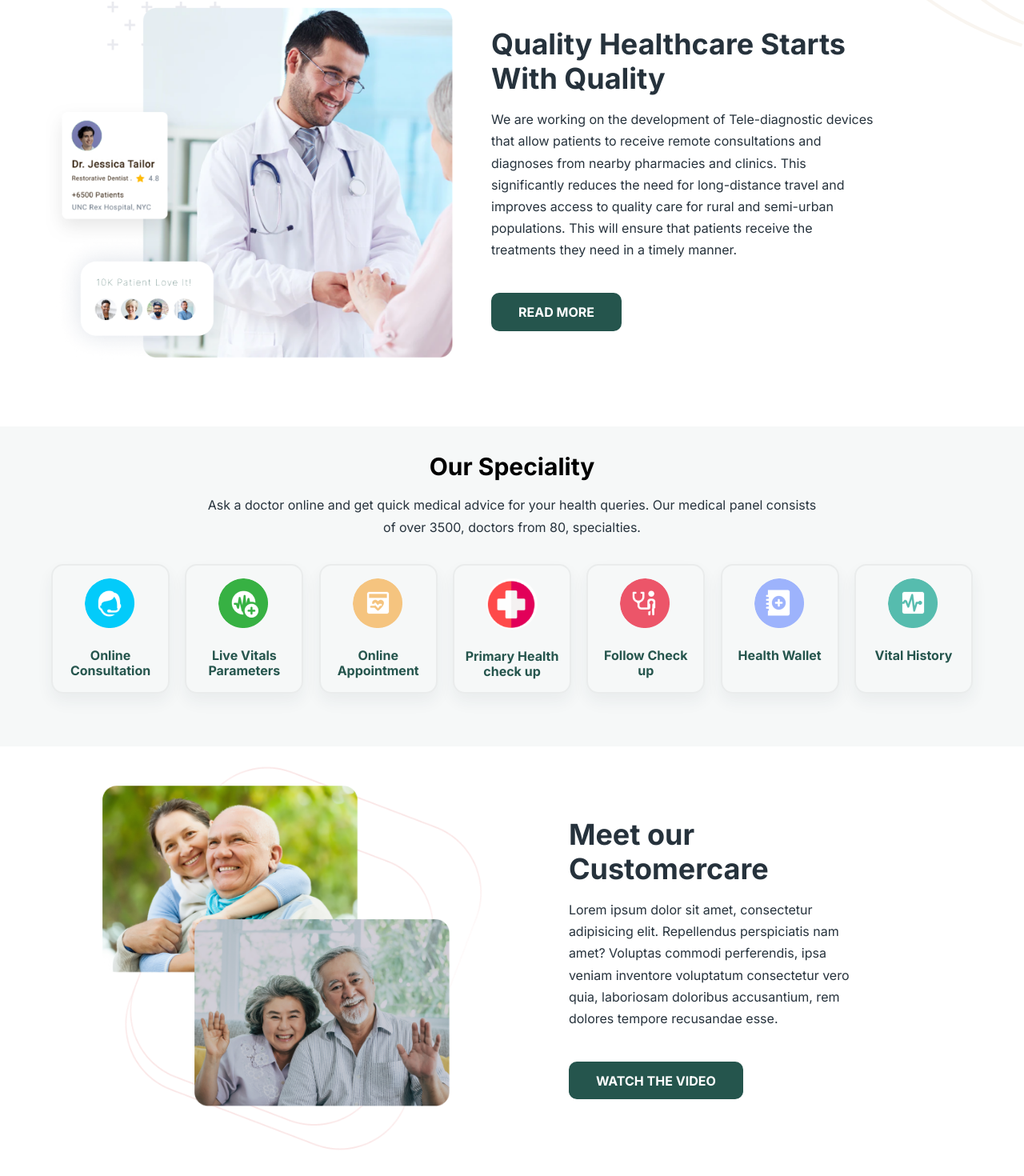
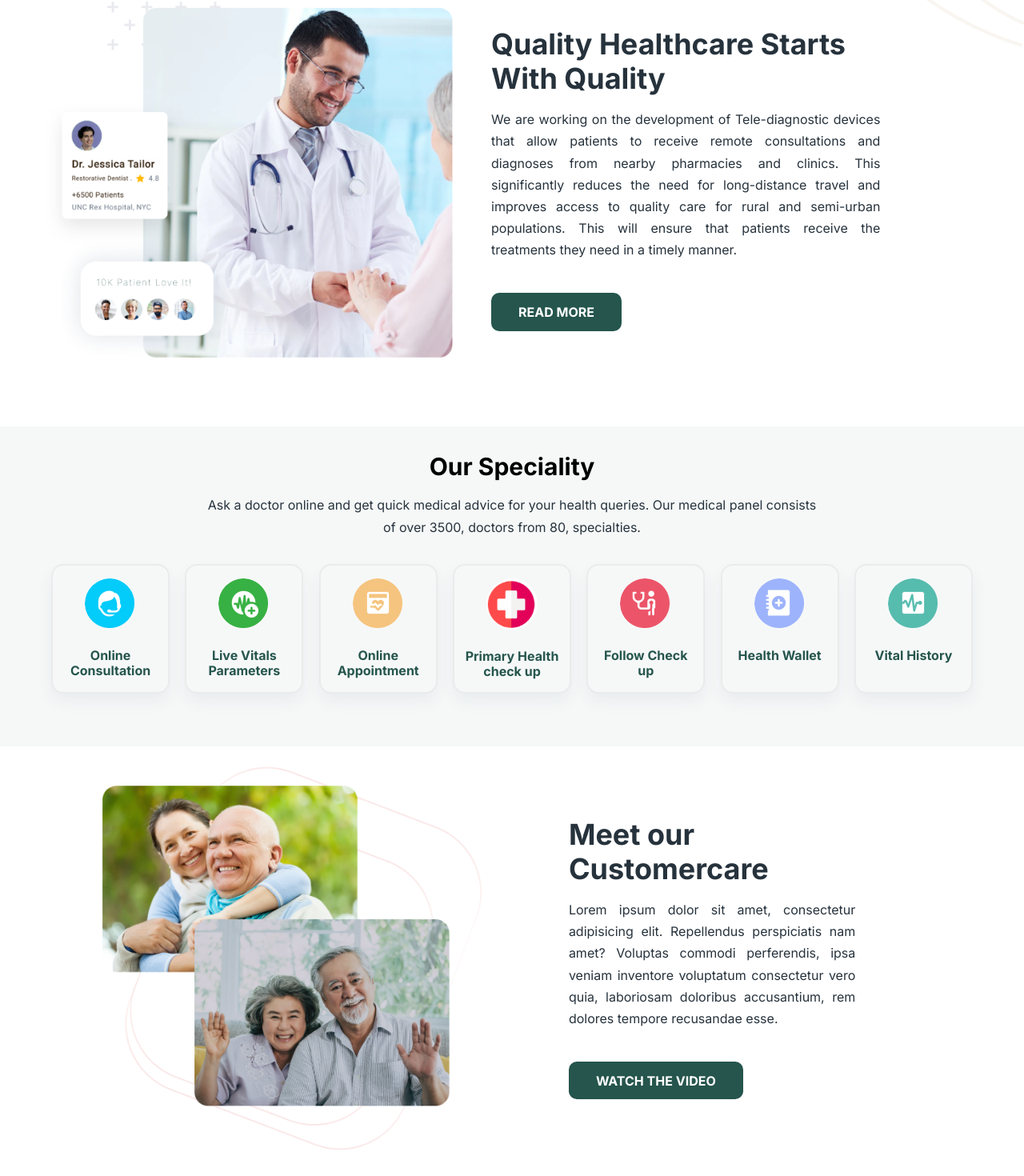
Before and after one commit to Kamya123/BHC-Main-Website, a React (Create React App) app: page / in a window 1280 px wide. Shown: the part 667-2137 px from the top of the page at 80% size. Built offline with nearby package versions, Linux system fonts and the light colour scheme; a web font is replaced by a local one.

Commit message:
copyright removed

```diff
--- a/src/components/footer/Footer.jsx
+++ b/src/components/footer/Footer.jsx
@@ -5,6 +5,8 @@ import { FaFacebookF, FaTwitter, FaLinkedinIn } from 'react-icons/fa';
 import './footer.css';
 import Logo from '../../assets/images/img_untitleddesign.png';
 import { Line } from '../line/Line';
+
+
 
 const Footer = () => {
   return (
@@ -55,7 +57,7 @@ const Footer = () => {
         </div>
       </div>
 
-      <div className="copyright flex items-center">
+      {/* <div className="copyright flex items-center">
         <div className="container flex justify-between">
           <p>© Copyright 2022 Laso Soins Accessibles.</p>
           <ul className='flex gap-8'>
@@ -63,7 +65,7 @@ const Footer = () => {
             <li>Terms Of Use</li>
           </ul>
         </div>
-      </div>
+      </div> */}
     </footer>
   )
 }
--- a/src/pages/home/Home.jsx
+++ b/src/pages/home/Home.jsx
@@ -37,7 +37,7 @@ const Home = () => {
         <img src={quality_health} alt="" />
         <div className="quality_health_contents">
           <h3 className='font-bold'>Quality Healthcare Starts With Quality</h3>
-          <p>We are working on the development of Tele-diagnostic devices that allow patients to receive remote consultations and diagnoses from nearby pharmacies and clinics. This significantly reduces the need for long-distance travel and improves access to quality care for rural and semi-urban populations. This will ensure that patients receive the treatments they need in a timely manner.</p>
+          <p className='text-justify'>We are working on the development of Tele-diagnostic devices that allow patients to receive remote consultations and diagnoses from nearby pharmacies and clinics. This significantly reduces the need for long-distance travel and improves access to quality care for rural and semi-urban populations. This will ensure that patients receive the treatments they need in a timely manner.</p>
           <button className='home_page_btn font-bold text-base'> READ MORE </button>
         </div>
       </section>
@@ -67,7 +67,7 @@ const Home = () => {
           <img src={meet_doctor} alt="" />
           <div className="meet_doctor_contents">
             <h3 className='font-bold'>Meet our Customercare</h3>
-            <p>Lorem ipsum dolor sit amet, consectetur adipisicing elit. Repellendus perspiciatis nam amet? Voluptas commodi perferendis, ipsa veniam inventore voluptatum consectetur vero quia, laboriosam doloribus accusantium, rem dolores tempore recusandae esse.</p>
+            <p className='text-justify'>Lorem ipsum dolor sit amet, consectetur adipisicing elit. Repellendus perspiciatis nam amet? Voluptas commodi perferendis, ipsa veniam inventore voluptatum consectetur vero quia, laboriosam doloribus accusantium, rem dolores tempore recusandae esse.</p>
             <button className='home_page_btn font-bold text-base'> WATCH THE VIDEO </button>
           </div>
         </div>
```
